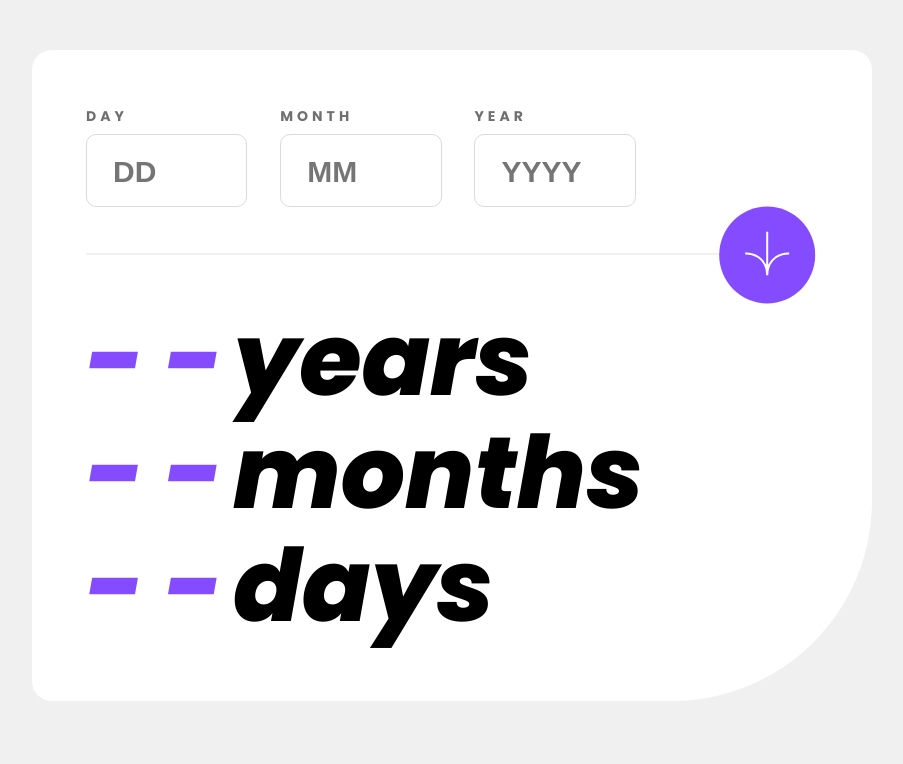
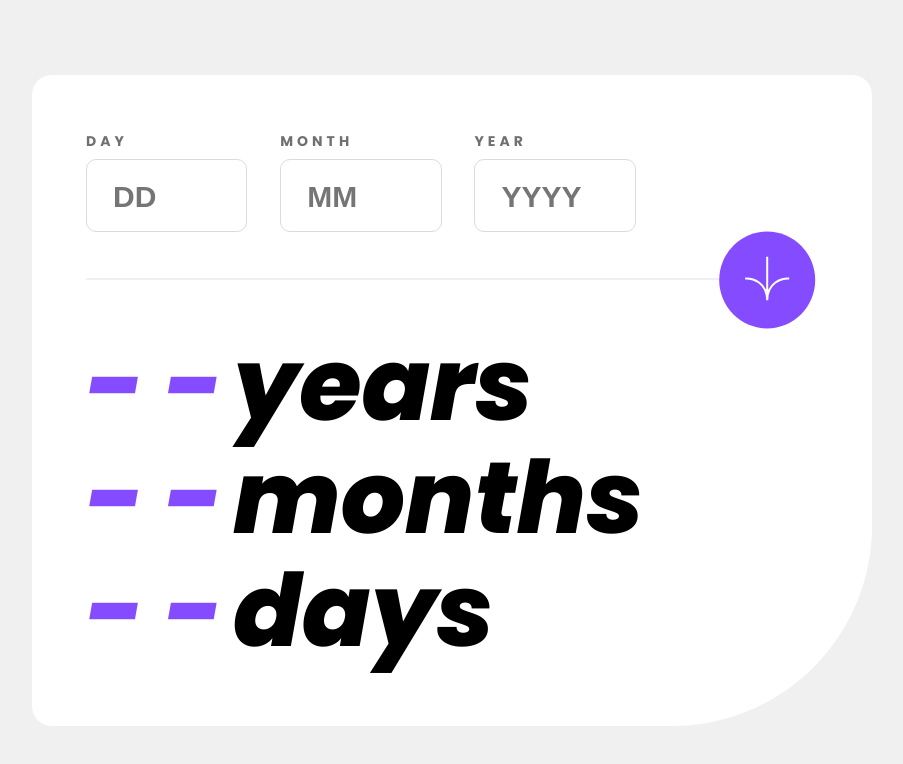
Before and after one commit to maziarja/age-calculatorV2, a website built with Parcel: page index.html in a window 1280 px wide. Shown: the whole page, without its empty margins (188-1091 px from the left). Built offline with nearby package versions, Linux system fonts and the light colour scheme.

Commit message:
centered page

```diff
--- a/src/css/general.css
+++ b/src/css/general.css
@@ -50,9 +50,10 @@ body {
   font-family: "Poppins", sans-serif;
   max-width: 144rem;
   background-color: hsl(0, 0%, 94%);
-
+  min-height: 100vh;
   display: flex;
   justify-content: center;
+  align-items: center;
   padding: 0 2rem;
 }
 
--- a/src/css/style.css
+++ b/src/css/style.css
@@ -1,6 +1,5 @@
 .calculator-container {
   width: 84rem;
-  margin: 5rem auto 0 auto;
   background-color: hsl(0, 0%, 100%);
   padding: 5.2rem 10rem 4rem 5.4rem;
   /* border */
```
